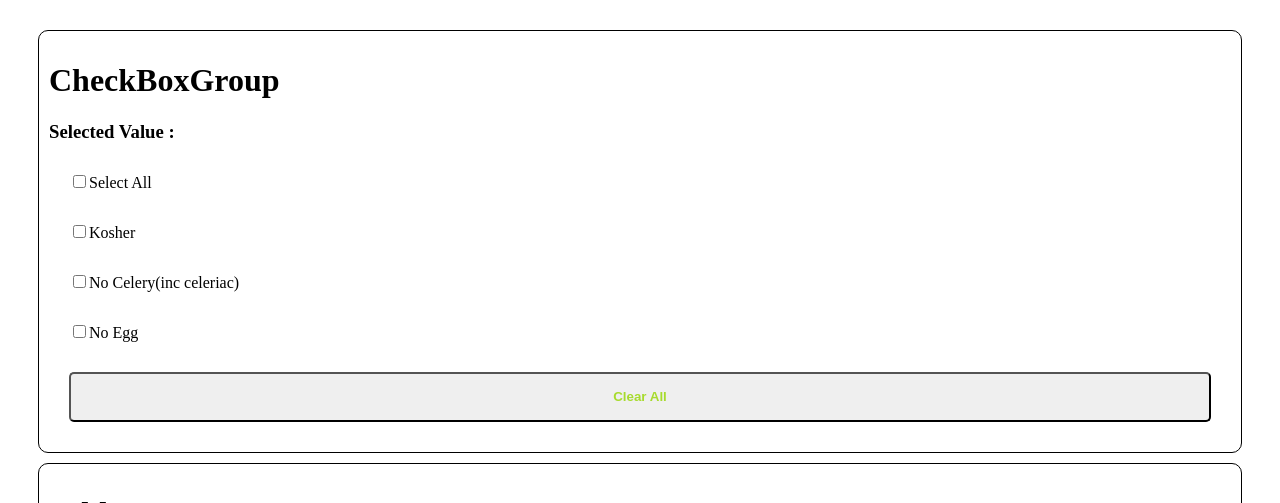
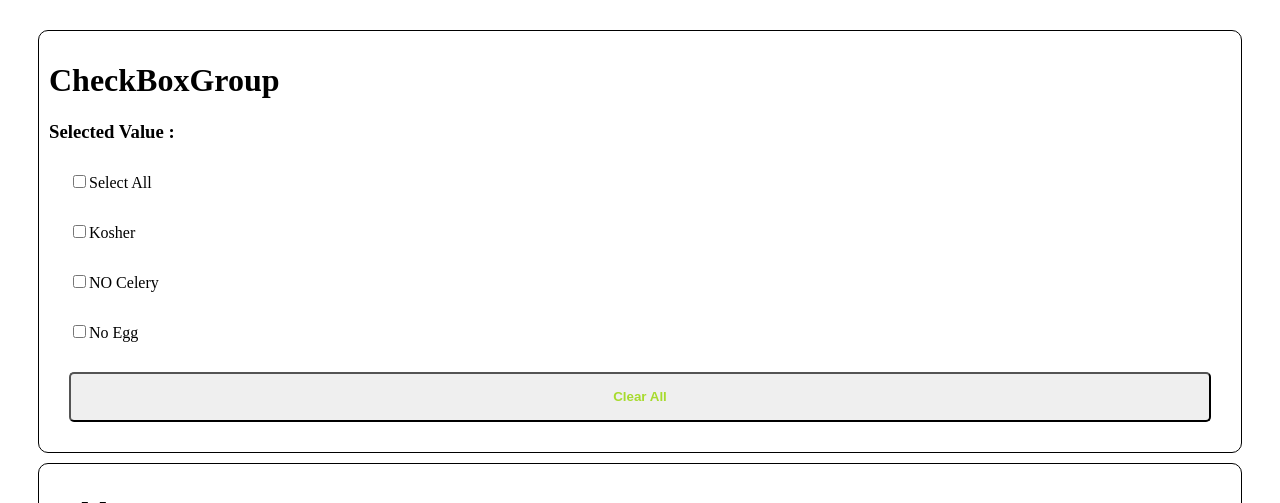
Before and after one commit to guanfei24/my-react-app, a React (Create React App) app: page / in a window 1280 px wide. Shown: the top 503 px of the page. Built offline with nearby package versions, Linux system fonts and the light colour scheme.

Commit message:
modifid CheckBox

```diff
--- a/src/Day5/CheckBoxGroup.jsx
+++ b/src/Day5/CheckBoxGroup.jsx
@@ -1,48 +1,39 @@
 import { useEffect, useState } from "react";
 import "./style.css";
+const itemList = [
+  { id: 1, name: "Kosher", checked: false },
+  { id: 2, name: "NO Celery", checked: false },
+  { id: 3, name: "No Egg", checked: false },
+];
 function CheckBoxGroup() {
-  const [selectAll, setSelectAll] = useState(false);
-  const [kosher, setKosher] = useState(false);
-  const [noCelery, setNoCelery] = useState(false);
-  const [noEgg, setNoEgg] = useState(false);
-  const [selectValue, setSelectValue] = useState("");
-
+  //render the group by array
+  const [checkBoxes, setCheckBoxes] = useState(itemList);
   const handleSelectAll = (e) => {
-    setSelectAll(e.target.checked);
-    if (e.target.checked) {
-      setKosher(true);
-      setNoCelery(true);
-      setNoEgg(true);
+    checkBoxes.map((item) => (item.checked = !item.checked));
+  };
+  const selectAll = checkBoxes.every((item) => item.checked);
+  const handleCheckBox = (id) => {
+    setCheckBoxes(
+      checkBoxes.map((item) => {
+        if (id === item.id) {
+          return { ...item, checked: !item.checked };
         } else {
-      setKosher(false);
-      setNoCelery(false);
-      setNoEgg(false);
+          return item;
         }
+      })
+    );
   };
-  useEffect(() => {
-    if (kosher && noCelery && noEgg) {
-      setSelectAll(true);
-    } else {
-      setSelectAll(false);
-    }
-    let str = "";
-    if (kosher) str = "Kosher,";
-    if (noCelery) str = str + " No Celery,";
-    if (noEgg) str = str + " No Egg";
-
-    setSelectValue(str.replace(/,$/, ""));
-  }, [kosher, noCelery, noEgg]);
-
   const clearAll = () => {
-    setSelectAll(false);
-    setKosher(false);
-    setNoCelery(false);
-    setNoEgg(false);
+    checkBoxes.map((item) => (item.checked = false));
   };
+  const selectedValues = Array.prototype.join.call(
+    checkBoxes.filter((item) => item.checked === true).map((ee) => ee.name),
+    ", "
+  );
   return (
     <div className="divCheckBoxGroup">
       <h1>CheckBoxGroup</h1>
-      <h3>Selected Value : {selectValue}</h3>
+      <h3>Selected Value :{<span>{selectedValues}</span>}</h3>
       <div>
         <label>
           <input
@@ -53,44 +44,25 @@ function CheckBoxGroup() {
           Select All
         </label>
       </div>
-      <div>
-        <label>
+      {checkBoxes.map((item) => {
+        const { id, name, checked } = item;
+        return (
+          <div key={id}>
             <input
               type="checkbox"
-            checked={kosher}
-            onChange={(e) => {
-              setKosher(e.target.checked);
-            }}
+              checked={checked}
+              onChange={() => handleCheckBox(id)}
             />
-          Kosher
-        </label>
+            <span>{name}</span>
           </div>
+        );
+      })}
       <div>
-        <label>
-          <input
-            type="checkbox"
-            checked={noCelery}
-            onChange={(e) => {
-              setNoCelery(e.target.checked);
-            }}
-          />
-          No Celery(inc celeriac)
-        </label>
-      </div>
-      <div>
-        <label>
-          <input
-            type="checkbox"
-            checked={noEgg}
-            onChange={(e) => {
-              setNoEgg(e.target.checked);
-            }}
-          />
-          No Egg
-        </label>
-      </div>
-      <div>
-        <button type="button" onClick={clearAll} className="btnClearAll">
+        <button
+          type="button"
+          onClick={() => clearAll()}
+          className="btnClearAll"
+        >
           Clear All
         </button>
       </div>
```
Lines whose indentation alone changed are shown as unchanged.
